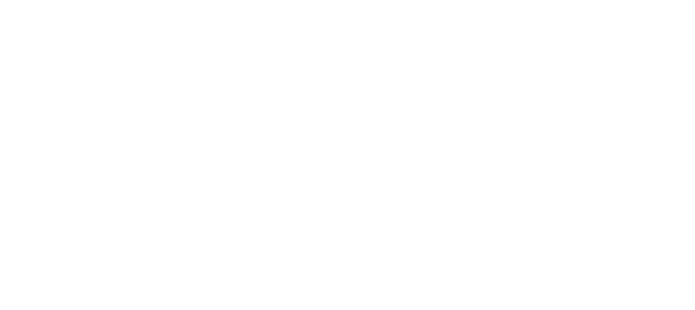
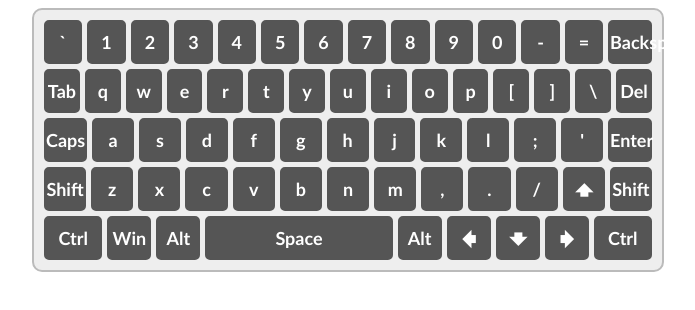
Before and after one commit to MksGdwn/virtual-keyboard, a website with bundled scripts: page index.html in a window 1280 px wide. Shown: the whole page, without its empty margins (292-987 px from the left). Built offline with nearby package versions, Linux system fonts and the light colour scheme.

Commit message:
feat: add keyboard

```diff
--- a/index.html
+++ b/index.html
@@ -8,6 +8,6 @@
   <link rel="stylesheet" href="src/style.css">
 </head>
 <body>
-  <script src="src/script.js"></script>
+  <script type="module" src="src/script.js"></script>
 </body>
 </html>
--- /dev/null
+++ b/src/components/keyboard.js
@@ -0,0 +1,39 @@
+import enumCssStyle from './enumCssStyle.js';
+import createElement from './utils.js';
+import keyCodes from './keyCodes.js';
+
+class keyboard {
+  constructor() {
+    this.keyboard = createElement('section', [enumCssStyle.KEYBOARD]);
+    this.btns = [];
+
+    keyCodes.forEach((line) => {
+      const row = createElement('div', [enumCssStyle.ROW]);
+
+      Object.entries(line).forEach((item) => {
+        const [key, obj] = item;
+        const div = createElement('div', [enumCssStyle.BTN, key]);
+
+        Object.entries(obj).forEach((el) => {
+          const [lang, values] = el;
+          const span = lang === 'eng' ? createElement('span', [lang]) : createElement('span', [lang, enumCssStyle.HIDDEN]);
+
+          for (let i = 0; i < 2; i += 1) {
+            const classValue = i === 0 ? enumCssStyle.LOWER_CASE : enumCssStyle.UPPER_CASE;
+            const value = i === 0 ? createElement('span', [classValue]) : createElement('span', [classValue, enumCssStyle.HIDDEN]);
+            value.innerHTML = values[i];
+            span.append(value);
+          }
+
+          div.append(span);
+        });
+
+        row.append(div);
+        this.btns.push(div);
+      });
+
+      this.keyboard.append(row);
+    });
+  }
+}
+export default keyboard;
--- a/src/script.js
+++ b/src/script.js
@@ -0,0 +1,10 @@
+import Keyboard from './components/keyboard.js';
+import createElement from './components/utils.js';
+
+const body = document.querySelector('body');
+const main = document.createElement('main');
+const wrapper = createElement('div', ['wrapper']);
+const keyboard = new Keyboard();
+body.append(main);
+main.append(wrapper);
+wrapper.append(keyboard.keyboard);
--- a/src/style.css
+++ b/src/style.css
@@ -0,0 +1,85 @@
+.wrapper {
+  width: 50%;
+  margin: 0 auto;
+}
+
+.keyboard {
+  max-width: 788px;
+  margin: 0 auto;
+  padding: 10px;
+
+  background-color: #eee;
+  border: 2px solid #bbb;
+  border-radius: 10px;
+}
+
+.row {
+  display: flex;
+  gap: 5px;
+  margin-bottom: 5px;
+}
+
+.row:last-child {
+  margin-bottom: 0;
+}
+
+.btn {
+  width: 40px;
+  min-height: 40px;
+
+  font-family:'Gill Sans', 'Gill Sans MT', Calibri, 'Trebuchet MS', sans-serif;
+  font-size: 18px;
+  font-weight: 600;
+  line-height: 40px;
+  text-align: center;
+  color: #fff;
+
+  background-color: #555;
+  border: 2px solid #555;
+  border-radius: 5px;
+  cursor: pointer;
+
+  transition: all .1s ease-in;
+}
+
+.btn:hover {
+  background-color: #444;
+  border-color: #444;
+}
+
+.btn:active {
+  background-color: #054b7a;
+  border-color: #054b7a;
+}
+
+.active {
+  background-color: #054b7a;
+  border-color: #054b7a;
+}
+
+.ShiftLeft,
+.ShiftRight,
+.Enter,
+.CapsLock,
+.Backspace,
+.Tab,
+.Delete,
+.ControlLeft,
+.ControlRight {
+  flex-grow: 1;
+}
+
+.Space {
+  flex-grow: 10;
+}
+
+.ArrowLeft,
+.ArrowUp,
+.ArrowDown,
+.ArrowRight {
+  font-size: 30px;
+}
+
+.hidden {
+  display: none;
+}
```
